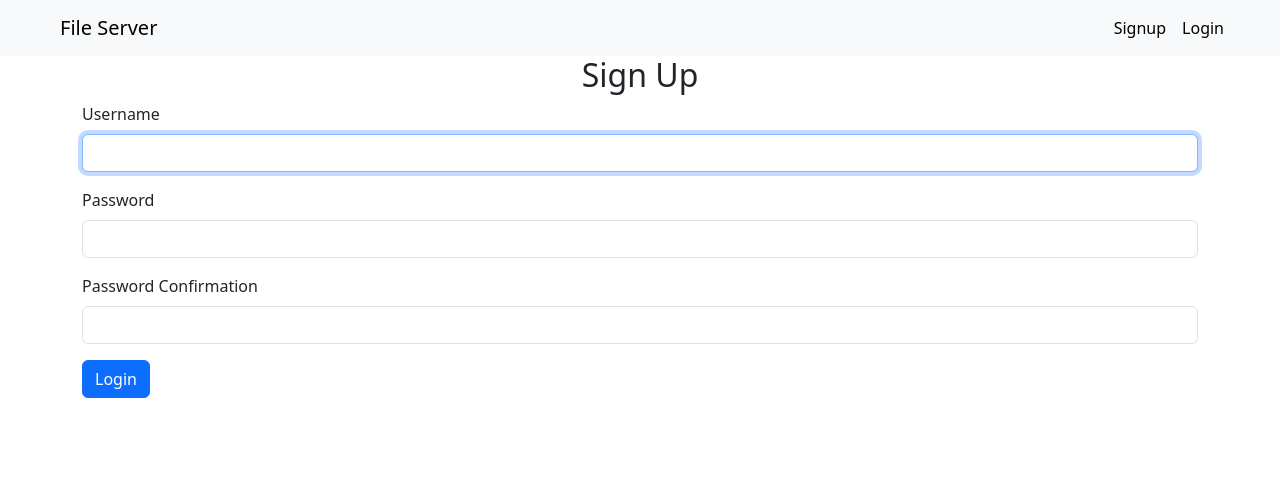
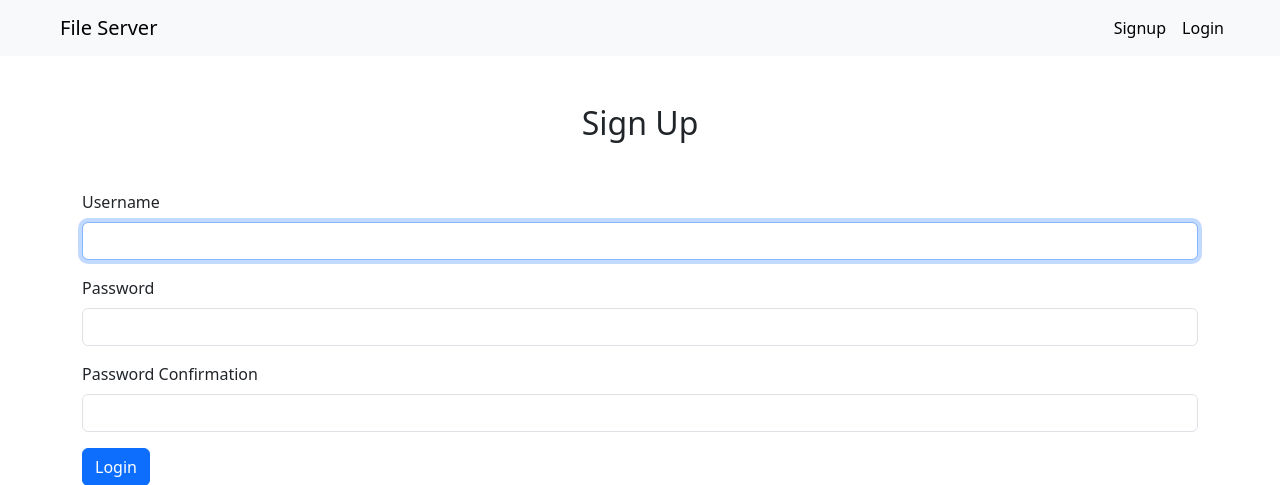
Before and after one commit to Ru1n00/fIle-server, a Django app: page /sign_up in a window 1280 px wide. Shown: the top 485 px of the page. Run offline with Django 4.2, Linux system fonts and the light colour scheme.

Commit message:
Change margin

```diff
--- a/file_server/templates/file_server/sign_in.html
+++ b/file_server/templates/file_server/sign_in.html
@@ -7,7 +7,7 @@
         </div>
     {% endfor %}
 
-    <div class="my-4">
+    <div class="my-5">
         <h2 class="text-center">Login</h2>
         <form action="{% url 'file_server:login' %}?next={{request.GET.next}}" method="post">
             {% csrf_token %}
--- a/file_server/templates/file_server/sign_up.html
+++ b/file_server/templates/file_server/sign_up.html
@@ -8,7 +8,7 @@
         </div>
     {% endfor %}
 
-    <h2 class="text-center">Sign Up</h2>
+    <h2 class="text-center my-5">Sign Up</h2>
     <form action="" method="post">
         {% csrf_token %}
         <div class="mb-3">
```
